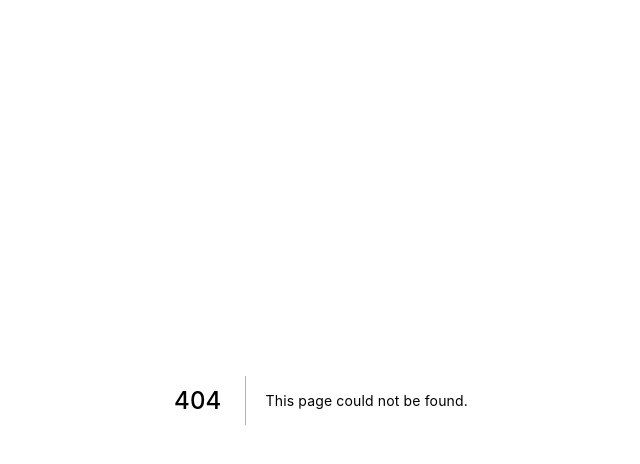
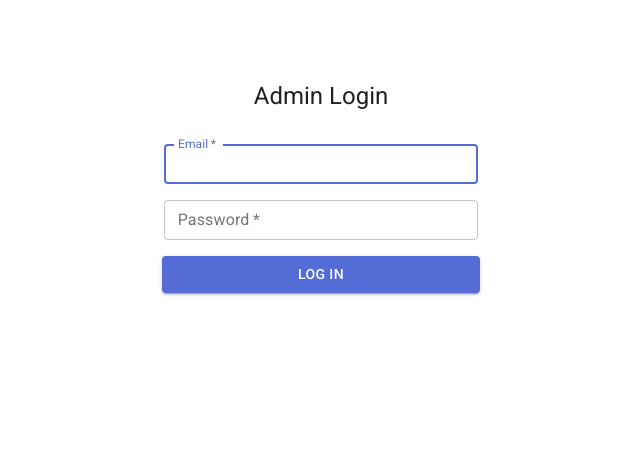
Before and after one commit to harryakbar/mini-project-todo-apps, a Next.js app: page /admin/login in a window 1280 px wide. Before the commit this address had no page. Shown: the top 464 px of the page, without its empty margins (319-959 px from the left). Built offline with nearby package versions, Linux system fonts and the light colour scheme.

Commit message:
Create admin login page + api

```diff
--- /dev/null
+++ b/src/pages/admin/login.js
@@ -0,0 +1,152 @@
+import { useState, useEffect } from "react";
+import axios from "axios";
+import Router from "next/router";
+
+import Head from "next/head";
+import { makeStyles } from "@material-ui/core/styles";
+import { Container, TextField, Typography, Button } from "@material-ui/core";
+import TransitionAlert from "../../components/TransitionAlert/TransitionAlert";
+import { emailValidation } from "../../utils/regex";
+import { baseUrl } from "../../utils/baseUrl";
+
+const useStyles = makeStyles((theme) => ({
+    paper: {
+        marginTop: theme.spacing(10),
+        display: "flex",
+        flexDirection: "column",
+        alignItems: "center",
+    },
+    form: {
+        "& > *": {
+            margin: theme.spacing(1),
+            width: "40ch",
+        },
+        display: "flex",
+        flexWrap: "wrap",
+        flexDirection: "column",
+        alignItems: "center",
+        marginTop: theme.spacing(1),
+    },
+    link: {
+        textDecoration: "none",
+        color: theme.palette.info.main,
+    },
+    errorMessage: {
+        color: theme.palette.error.main,
+        margin: 0,
+    },
+}));
+
+export default function Login() {
+    const classes = useStyles();
+
+    const [email, setEmail] = useState("");
+    const [isEmailValid, setIsEmailValid] = useState(true);
+    const [password, setPassword] = useState("");
+
+    const [isOpenAlert, setIsOpenAlert] = useState(false);
+
+    const handleSubmit = (event) => {
+        event.preventDefault();
+        const payload = {
+            email,
+            password
+        };
+
+        axios
+            .post(`${baseUrl}/adminLogin`, payload)
+            .then((res) => Router.push("/admin"))
+            .catch((err) => {
+                setIsOpenAlert(true);
+                console.error(err);
+            });
+    };
+
+    // email validation
+    useEffect(() => {
+        if (email) {
+            const isValid = emailValidation.test(String(email).toLowerCase());
+            setIsEmailValid(isValid);
+        } else {
+            setIsEmailValid(false);
+        }
+    }, [email]);
+
+    return (
+        <>
+            <Head>
+                <title>Login</title>
+                <meta
+                    name="description"
+                    content="Admin Login for Todo App dashboard"
+                />
+                <link rel="icon" href="/favicon.ico" />
+            </Head>
+            <body>
+                <Container component="main" maxWidth="sm">
+                    <div className={classes.paper}>
+                        <Typography component="h1" variant="h5">
+                            Admin Login
+                        </Typography>
+                        <form
+                            className={classes.form}
+                            autoComplete="off"
+                            onSubmit={handleSubmit}
+                        >
+                            {/* error api feedback */}
+                            <TransitionAlert
+                                open={isOpenAlert}
+                                setOpen={setIsOpenAlert}
+                                severity="error"
+                                message="Fail to login! Please check your email and password"
+                            />
+
+                            {/* email field */}
+                            <TextField
+                                value={email}
+                                onChange={(event) =>
+                                    setEmail(event.target.value)
+                                }
+                                name="email"
+                                type="email"
+                                autoFocus
+                                label="Email"
+                                size="small"
+                                variant="outlined"
+                                required
+                            />
+                            {email && !isEmailValid && (
+                                <label className={classes.errorMessage}>
+                                    Please insert a valid email address
+                                </label>
+                            )}
+
+                            {/* password field */}
+                            <TextField
+                                value={password}
+                                onChange={(event) =>
+                                    setPassword(event.target.value)
+                                }
+                                name="password"
+                                type="password"
+                                label="Password"
+                                size="small"
+                                variant="outlined"
+                                required
+                            />
+
+                            <Button
+                                type="submit"
+                                fullWidth
+                                variant="contained"
+                                color="primary"
+                            >
+                                Log In
+                            </Button>
+                        </form>
+                    </div>
+                </Container>
+            </body>
+        </>
+    );
+}
--- /dev/null
+++ b/src/pages/api/adminLogin.js
@@ -0,0 +1,52 @@
+import { emailValidation } from "../../utils/regex";
+
+export default function handler(req, res) {
+    switch (req.method) {
+        case "POST":
+            const { email, password } = req.body;
+
+            // validate email
+            const validEmail = emailValidation.test(
+                String(email).toLowerCase()
+            );
+            if (!validEmail) {
+                res.status(400).json({
+                    code: 400,
+                    message: "",
+                    error: "Invalid email address!",
+                    data: null,
+                });
+            }
+
+            // validate password
+            if (password.length == 0) {
+                res.status(400).json({
+                    code: 400,
+                    message: "",
+                    error: "Password can't be empty!",
+                    data: null,
+                });
+            }
+
+            res.status(200).json({
+                code: 200,
+                message: "Login success!",
+                error: "",
+                data: {
+                    email,
+                    password,
+                },
+            });
+
+            break;
+
+        default:
+            res.status(405).json({
+                code: 405,
+                message: "",
+                error: "Method not allowed!",
+                data: null,
+            });
+            break;
+    }
+}
```
